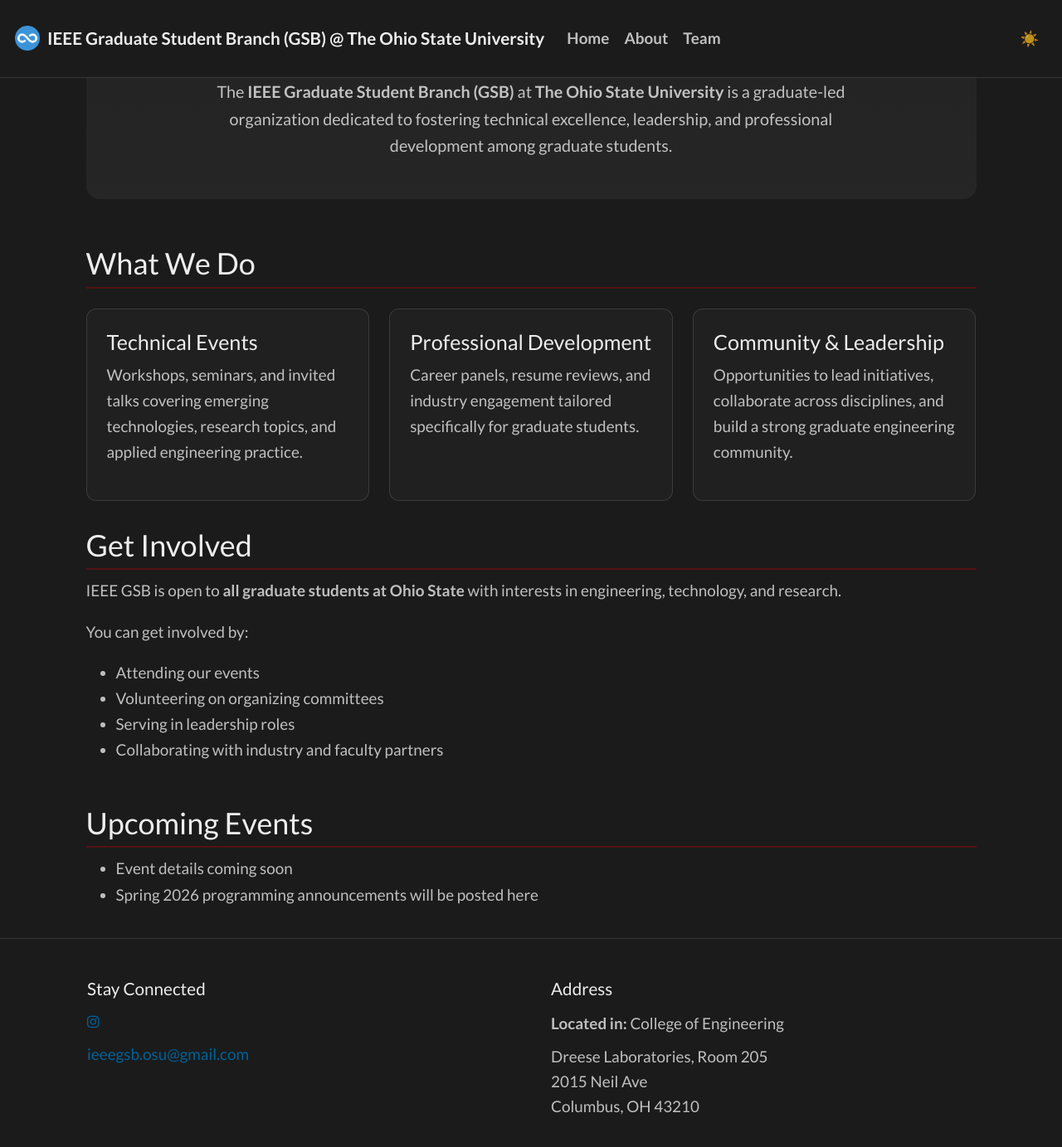
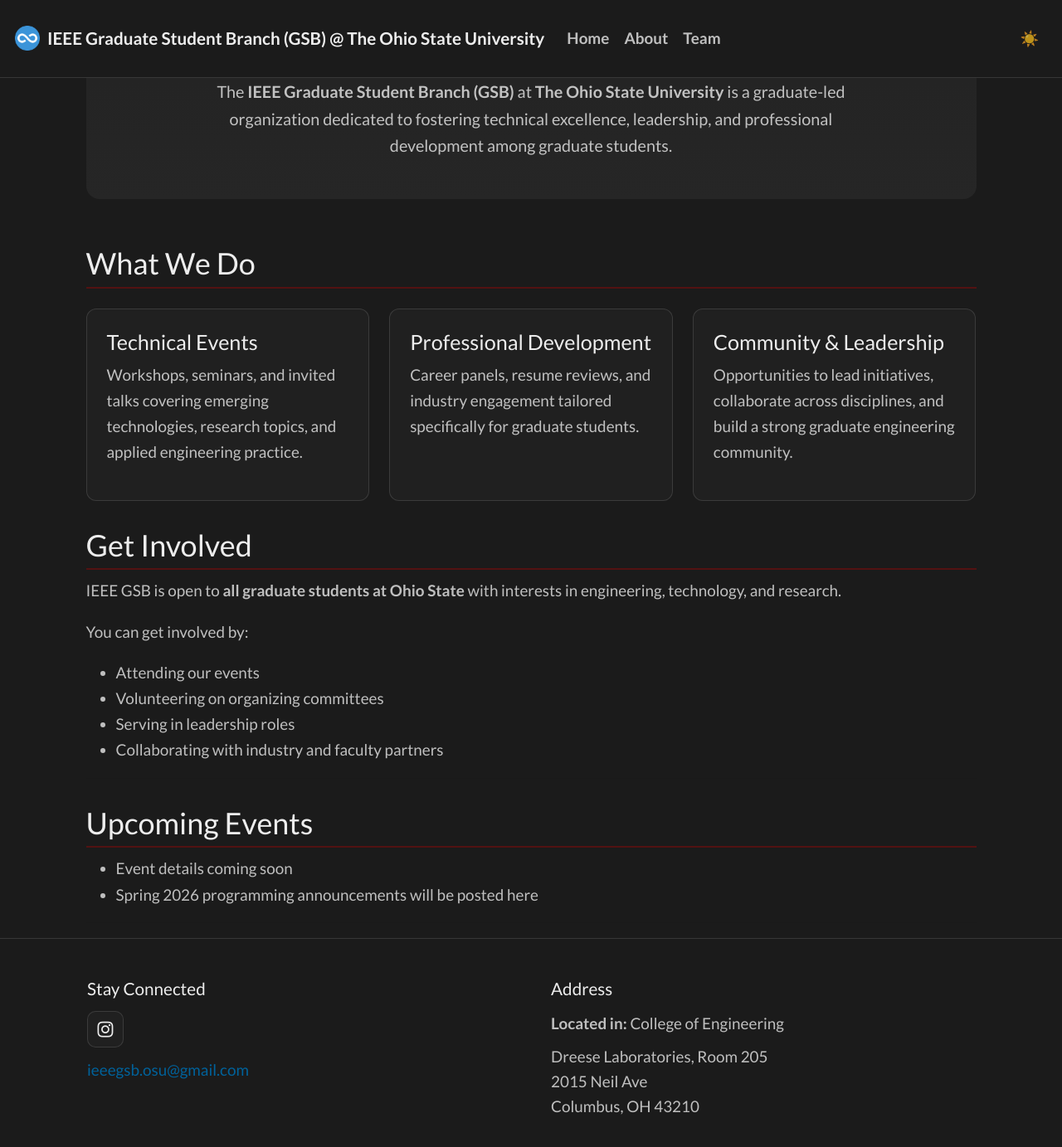
Before and after one commit to ieeegsbosu/ieeegsbosu.github.io, a Jekyll site: the page built from _pages/home.md, in a window 1280 px wide and 1400 px high, scrolled down 362 px. Shown: the top 1383 px of the window at 83% size. Built offline with Jekyll 4.4.1, drawn with Linux system fonts in a browser that asks for light colours; nearby versions of some CDN libraries; a style sheet for code colours, icons or effects is not loaded.

Commit message:
Add styles for social icons
Added styles for social icons including layout, dimensions, and hover effects.

```diff
--- a/assets/gsb-theme.css
+++ b/assets/gsb-theme.css
@@ -410,3 +410,36 @@ footer a:hover,
     gap: 28px;
   }
 }
+
+/* =========================================================
+   SOCIAL ICONS
+   ========================================================= */
+
+.social-icons {
+  display: flex;
+  gap: 16px;
+  align-items: center;
+  margin-top: 6px;
+}
+
+.social-icons a {
+  width: 44px;
+  height: 44px;
+  border-radius: 10px;
+  display: inline-flex;
+  align-items: center;
+  justify-content: center;
+
+  background: var(--surface);
+  border: 1px solid var(--border);
+  color: var(--text);
+
+  font-size: 22px;
+  transition: all 0.2s ease;
+}
+
+.social-icons a:hover {
+  background: var(--osu-scarlet);
+  color: #fff;
+  border-color: var(--osu-scarlet);
+}
```
